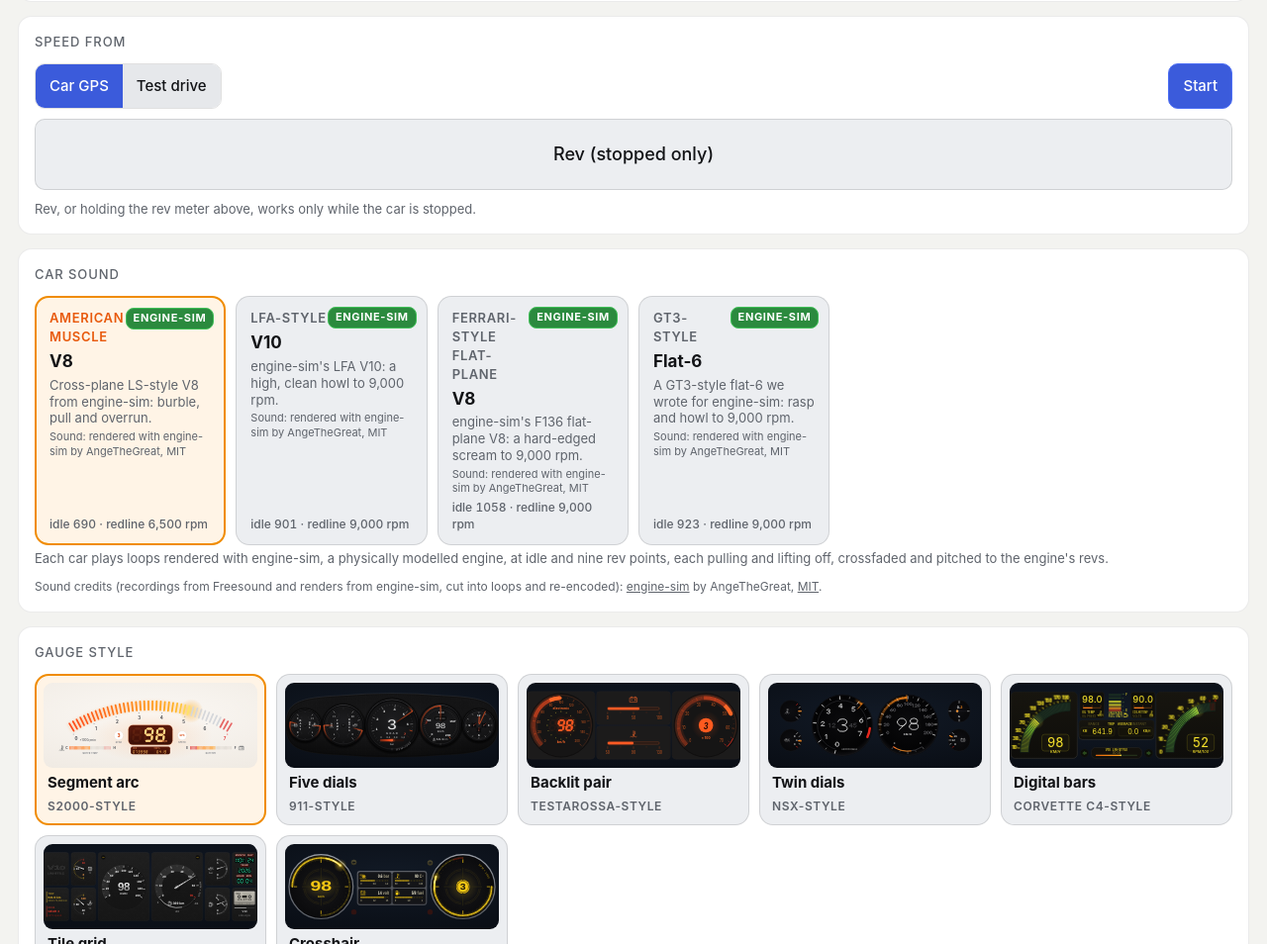
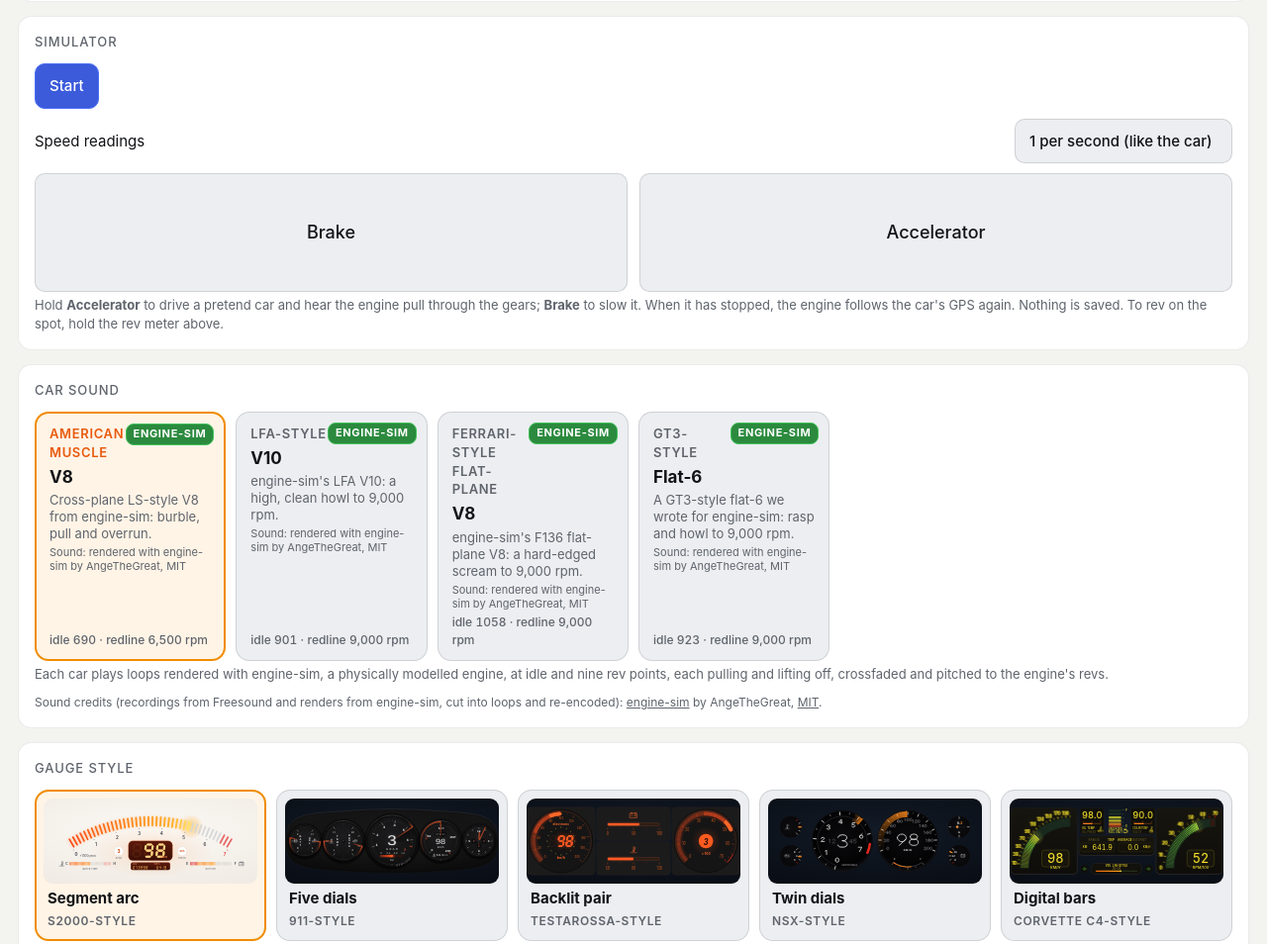
Before and after one commit to elwinchia/tesla-pi, a website: page static/rev.html in a window 1280 px wide. Shown: the part 470-1424 px from the top of the page at 99% size. Drawn offline with Linux system fonts and the light colour scheme.

Commit message:
feat(rev): a Simulator card that never changes the setup; NSX trail as long as the needle
The Car GPS / Test drive switch, accelerator travel and Rev button are
gone. Holding Accelerator (full travel) starts the engine and drives a
pretend car; 3 s after it stops the engine follows the car's GPS again.
Pretend driving no longer counts towards the trip and odometer. The NSX
trail now spans the needle's full length.

Co-Authored-By: Claude Opus 5.5 <noreply@anthropic.com>

```diff
--- a/static/gauges/twin.js
+++ b/static/gauges/twin.js
@@ -139,10 +139,12 @@ export default class TwinStyle extends GaugeStyle {
     return el('path', { d: rowPath(s, cx, cy, h), class: 'tw-glyph ' + cls, stroke, 'stroke-width': sw }, parent)
   }
 
-  // The trail a moving needle leaves, clipped to its scale.
-  trail(parent, name, cx, r, clipId) {
-    return new Trace(parent, this.id(name), { cx, cy: CY, r, color: ORANGE, tau: TRAIL_TAU, clip: clipId,
-      layers: [[22, 0.14], [12, 0.9]] })
+  // The trail a moving needle leaves, clipped to its scale: a band exactly
+  // as long as the needle, from r0 to r1 out from the centre, so it reads
+  // as the needle smeared by its own movement.
+  trail(parent, name, cx, r0, r1, clipId) {
+    return new Trace(parent, this.id(name), { cx, cy: CY, r: (r0 + r1) / 2, color: ORANGE, tau: TRAIL_TAU, clip: clipId,
+      layers: [[r1 - r0, 0.8]] })
   }
   wedge(id, cx, r, a0, a1) {
     const cp = el('clipPath', { id }, this.svg.querySelector('defs'))
@@ -155,7 +157,7 @@ export default class TwinStyle extends GaugeStyle {
     const g = el('g', { class: 'tw-tach' }, this.svg)
     this.scaleG = el('g', {}, g)
     this.wedge(this.id('tclip'), cx, r + 4, TACH.a0, TACH.a1)
-    this.tachTail = this.trail(g, 'ttrail', cx, r - 10, this.id('tclip'))
+    this.tachTail = this.trail(g, 'ttrail', cx, r - 44, r - 2, this.id('tclip'))
     this.tachNeedle = el('g', {}, g)
     el('line', { x1: cx + r - 2, y1: CY, x2: cx + r - 44, y2: CY, class: 'tw-needle', 'stroke-width': 4 }, this.tachNeedle)
     text(g, cx + 42, CY + 140, 'tw-lab tw-dim', 'x1000r/min', { style: 'font-size:16px;letter-spacing:0.06em' })
@@ -178,7 +180,7 @@ export default class TwinStyle extends GaugeStyle {
       }
     }
     this.wedge(this.id('sclip'), cx, r + 4, SPEED.a0, SPEED.a1)
-    this.speedTail = this.trail(g, 'strail', cx, r - 15, this.id('sclip'))
+    this.speedTail = this.trail(g, 'strail', cx, r - 36, r - 2, this.id('sclip'))
     this.speedNeedle = el('g', {}, g)
     el('line', { x1: cx + r - 2, y1: CY, x2: cx + r - 36, y2: CY, class: 'tw-needle', 'stroke-width': 4 }, this.speedNeedle)
     this.kmh = this.glyphs(g, '0', cx, CY - 8, 66, 4.2, '#f6f6f6')
--- a/static/rev-dash.js
+++ b/static/rev-dash.js
@@ -108,7 +108,10 @@ export class Dash {
   frame(dt) {
     this.fitScale()
     const st = this.st || {}
-    const read = this.inst.step(dt, { running: st.running, rpm: st.rpm, load: st.load, v: st.v, a: st.a, redline: this.scale.redFrom })
+    // The simulator's pretend car moves the needles but not the trip and
+    // odometer, which are the real car's.
+    const v = st.source === 'sim' ? 0 : st.v
+    const read = this.inst.step(dt, { running: st.running, rpm: st.rpm, load: st.load, v, a: st.a, redline: this.scale.redFrom })
     // The car's real charge stands in for the made-up fuel (every battery
     // and fuel gauge), and its range for the made-up one. Resting with the
     // engine off, as every gauge does.
--- a/static/rev.html
+++ b/static/rev.html
@@ -13,8 +13,8 @@
   comes from how fast that speed changes. Everything runs in the browser —
   the Pi only serves the files. See docs/rev-sound.md.
 
-  Hold the dashboard's rev meter to rev (parked only). "Test drive" swaps the GPS
-  for an on-screen pedal, so driving can be tried at a desk; it reports
+  Hold the dashboard's rev meter to rev (parked only). The Simulator's
+  pedals drive a pretend car while held, so driving can be tried at a desk; it reports
   speed at a GPS-like rate on purpose, so it sounds the way the car will.
 -->
 <script>
@@ -161,15 +161,11 @@
     </div>
 
     <div class="card span2 noembed">
-      <h2>Speed from</h2>
+      <h2>Simulator</h2>
       <div class="row">
-        <div class="seg" id="source">
-          <button type="button" data-src="gps">Car GPS</button>
-          <button type="button" data-src="sim">Test drive</button>
-        </div>
         <button id="start" type="button" class="go">Start</button>
       </div>
-      <div id="sim" hidden>
+      <div id="sim">
         <div class="row">
           <label for="fixms">Speed readings</label>
           <select id="fixms">
@@ -182,15 +178,8 @@
           <button type="button" class="pedal" id="brake">Brake</button>
           <button type="button" class="pedal" id="pedal">Accelerator</button>
         </div>
-        <div class="row">
-          <label for="pedal-amt">Accelerator travel</label>
-          <input id="pedal-amt" type="range" min="10" max="100" step="5" value="70">
-        </div>
       </div>
-      <div class="row">
-        <button type="button" class="pedal" id="rev" style="height:72px">Rev (stopped only)</button>
-      </div>
-      <p class="hint">Rev, or holding the rev meter above, works only while the car is stopped.</p>
+      <p class="hint">Hold <b>Accelerator</b> to drive a pretend car and hear the engine pull through the gears; <b>Brake</b> to slow it. When it has stopped, the engine follows the car's GPS again. Nothing is saved. To rev on the spot, hold the rev meter above.</p>
     </div>
 
     <div class="card span2">
@@ -381,8 +370,6 @@
     }
     $('car').value = s.car
     for (const b of $('mode').querySelectorAll('button')) b.setAttribute('aria-pressed', String(b.dataset.mode === s.mode))
-    for (const b of $('source').querySelectorAll('button')) b.setAttribute('aria-pressed', String(b.dataset.src === rs.source))
-    $('sim').hidden = rs.source !== 'sim'
     $('start').textContent = rs.running ? 'Stop' : 'Start'
     $('start').className = rs.running ? 'on' : 'go'
   }
@@ -400,7 +387,6 @@
   $('exhaust').oninput = (e) => rs.update({ exhaust: e.target.value / 100 })
   $('car').onchange = (e) => rs.update({ car: e.target.value })
   $('mode').onclick = (e) => { const m = e.target.closest('[data-mode]'); if (m) { rs.update({ mode: m.dataset.mode }); syncSettings() } }
-  $('source').onclick = (e) => { const b = e.target.closest('[data-src]'); if (b) { rs.setSource(b.dataset.src); syncSettings(); rs.emit(performance.now()) } }
   $('fixms').onchange = (e) => rs.setSimFixMs(Number(e.target.value))
   $('start').onclick = async () => {
     if (rs.running) rs.stop(); else await rs.start()
@@ -420,9 +406,27 @@
     el.addEventListener('pointercancel', end)
     el.addEventListener('lostpointercapture', end)
   }
-  hold($('pedal'), () => rs.setPedal($('pedal-amt').value / 100), () => rs.setPedal(0))
-  hold($('brake'), () => rs.setBrake(0.6), () => rs.setBrake(0))
-  hold($('rev'), async () => { if (!rs.running) { await rs.start(); syncSettings() } rs.setRev(1) }, () => rs.setRev(0))
+  // The simulator: the pedals drive a pretend car for as long as it takes.
+  // The accelerator switches the engine to it (and starts it), always full
+  // travel; once the pretend car has been stopped with no pedal held for a
+  // few seconds, the engine goes back to the car's GPS. The source is never
+  // saved, so nothing about the setup changes.
+  const SIM_BACK_MS = 3000
+  let simHeld = 0, simLastBusy = 0
+  const simBusy = () => { simLastBusy = performance.now() }
+  hold($('pedal'), async () => {
+    simHeld++; simBusy()
+    if (!rs.running) { await rs.start(); syncSettings() }
+    if (!rs.running) return
+    if (rs.source !== 'sim') { rs.setSource('sim'); rs.emit(performance.now()) }
+    rs.setPedal(1)
+  }, () => { simHeld = Math.max(0, simHeld - 1); simBusy(); rs.setPedal(0) })
+  hold($('brake'), () => { simHeld++; simBusy(); rs.setBrake(0.6) }, () => { simHeld = Math.max(0, simHeld - 1); simBusy(); rs.setBrake(0) })
+  function simBack(s) {
+    if (rs.source !== 'sim') return
+    if (simHeld || (s.simSpeed || 0) > 0.3) { simBusy(); return }
+    if (performance.now() - simLastBusy > SIM_BACK_MS) { rs.setPedal(0); rs.setBrake(0); rs.setSource('gps') }
+  }
 
   function render(s) {
     fitTach()
@@ -430,7 +434,7 @@
     // Engine off reads 0, like a real cluster with the ignition off.
     cluster.state(s)
     $('g-rate').textContent = s.fixRate ? s.fixRate.toFixed(1) : '\u2014'
-    $('rev').disabled = !s.stopped
+    simBack(s)
     const cap = capText + (s.running ? ' \u00b7 ' + (s.sound === 'recorded' ? 'engine-sim' : s.sound === 'loading' ? 'loading sound\u2026' : 'synthesised (fallback)') : '')
     if ($('cluster-cap').textContent !== cap) $('cluster-cap').textContent = cap
     const err = $('err')
@@ -439,6 +443,7 @@
     if (msg) err.textContent = msg
     $('state-line').textContent = !s.running ? 'Off.'
       : s.sim ? (s.limiter ? 'Simulation: on the limiter.' : s.touching ? 'Simulation: following your finger.' : 'Simulation: idling.')
+      : s.source === 'sim' && !s.limiter && !s.shifting && (s.simSpeed || 0) > 0.3 ? (s.load > 0.6 ? 'Simulator: pulling hard.' : s.load < -0.2 ? 'Simulator: braking.' : 'Simulator: rolling.')
       : s.source === 'gps' && s.stale ? 'Waiting for the car to report its speed\u2026'
       : s.limiter ? 'On the limiter.'
       : s.stopped && s.rpm > s.idle * 1.2 ? 'Revving.'
```
Also changed, not shown: docs/rev-sound.md (+9 -7 lines).
